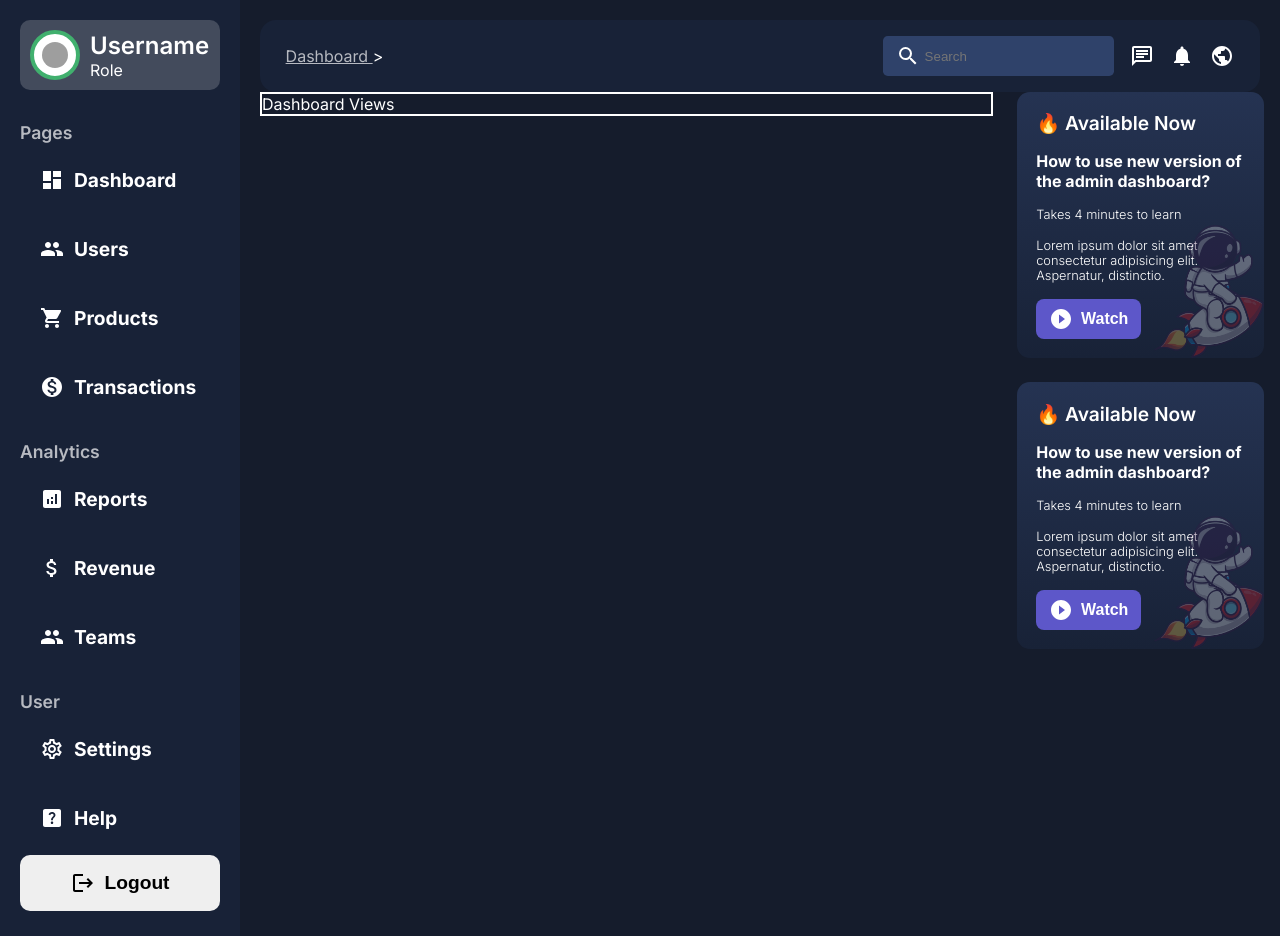
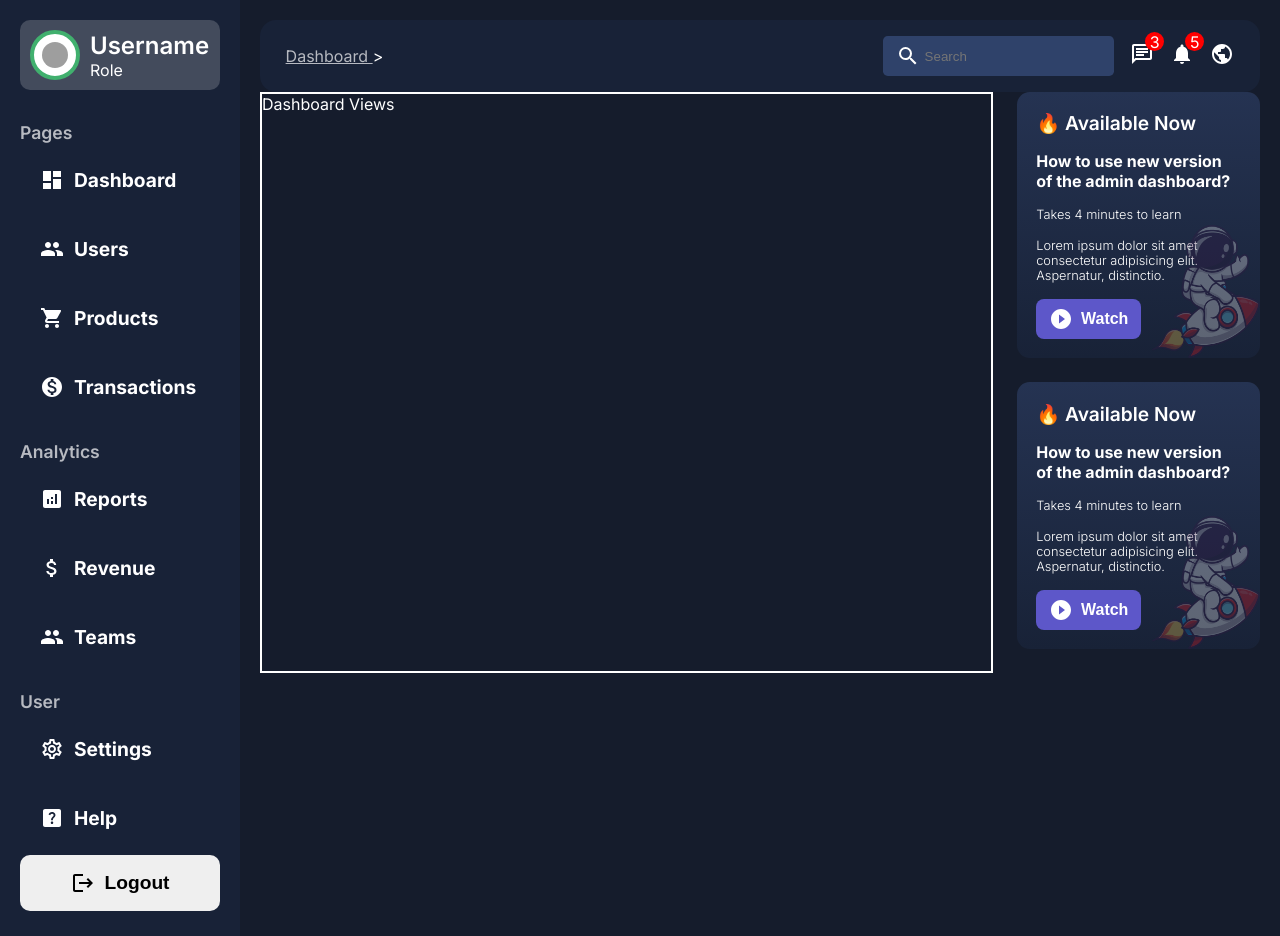
Before and after one commit to Attta-pangestu/subscription_user_admin_dashboad_nextjs, a Next.js app: page /dashboard in a window 1280 px wide. Built offline with nearby package versions, Linux system fonts and the light colour scheme; grey boxes are pictures that could not be loaded.

Commit message:
create: Navbar UI design

```diff
--- a/src/ui/dashboard/navbar/Navbar.tsx
+++ b/src/ui/dashboard/navbar/Navbar.tsx
@@ -11,6 +11,15 @@ const PathTitle = () => {
   );
 }
 
+
+const NotificationBadge = ({count} : {count: number}) => {
+  return (
+    count > 0 && (
+        <span className={style.notificationBadge}>{count}</span>
+    )
+  )
+}
+
 const Navbar = () => {
   return (
     <div className={style.container}>
@@ -21,9 +30,18 @@ const Navbar = () => {
           <MdSearch />
           <input type="text" placeholder="Search" />
         </div>
-          <MdOutlineChat/>
-          <MdNotifications/>
-          <MdPublic/>
+          <div className={style.notificationIcon}>
+            <MdOutlineChat/>
+            <NotificationBadge count={3}/>
+          </div>
+          <div className={style.notificationIcon}>
+            <MdNotifications/>
+            <NotificationBadge count={5}/>
+          </div>
+          <div className={style.notificationIcon}>
+            <MdPublic/>
+            <NotificationBadge count={0}/>
+          </div>
       </div>
     </div>
   )
--- a/src/ui/dashboard/navbar/navbar.module.css
+++ b/src/ui/dashboard/navbar/navbar.module.css
@@ -43,3 +43,24 @@
 
 
 /* Menu */
+
+
+/* Icon and Badge */
+.notificationIcon{
+    position: relative;
+}
+
+.notificationBadge{
+    position: absolute;
+    display: flex;
+    align-items: center;
+    justify-content: center;
+    top: -10px;
+    right: -10px;
+    width: 1.2rem;
+    height: 1.2rem;
+    border-radius: 50%;
+    background-color: red;
+    color: white;
+}
+/* Icon and Badge */
--- a/src/ui/dashboard/righbar/RIghtBar.module.css
+++ b/src/ui/dashboard/righbar/RIghtBar.module.css
@@ -1,7 +1,3 @@
-.container{
-    position: fixed;
-    padding-right:1rem ;
-}
 
 
 /* SideCardItem */
```
